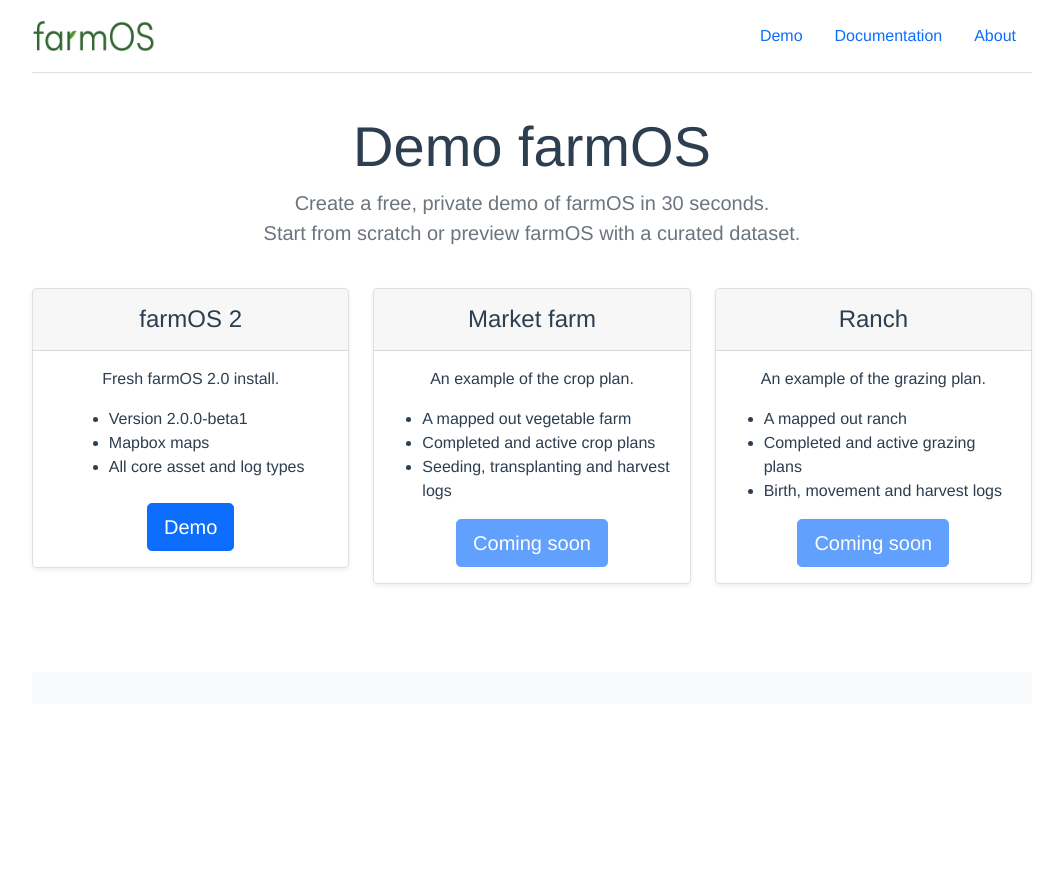
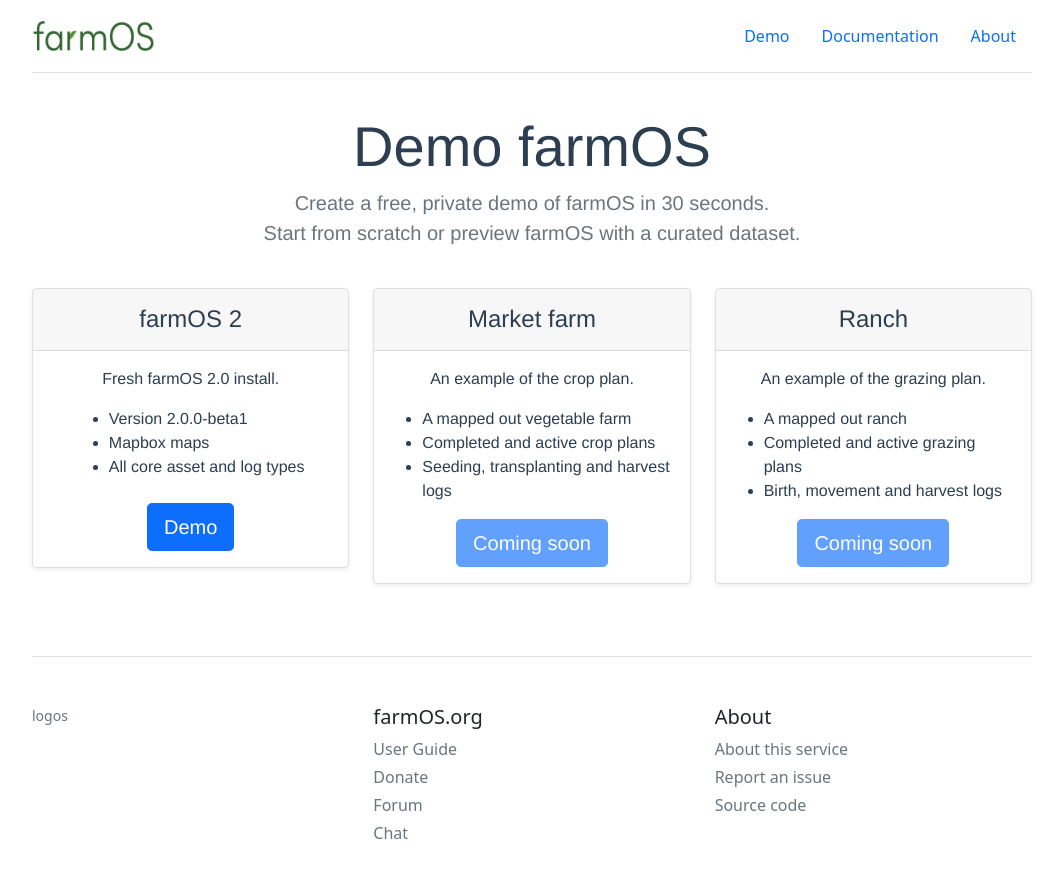
Before and after one commit to paul121/farm-tugboat-demo, a Vue app: page / in a window 1280 px wide. Shown: the top 878 px of the page, without its empty margins (108-1171 px from the left). Before the commit the page ends 800 px from the top, so only its background shows below. Built offline with nearby package versions, Linux system fonts and the light colour scheme.

Commit message:
Add footer.

```diff
--- a/public/index.html
+++ b/public/index.html
@@ -7,16 +7,12 @@
     <link rel="icon" href="<%= BASE_URL %>favicon.ico">
     <title><%= htmlWebpackPlugin.options.title %></title>
   </head>
-  <body class="d-flex flex-column h-100">
+  <body class="d-flex flex-column">
     <noscript>
       <strong>We're sorry but <%= htmlWebpackPlugin.options.title %> doesn't work properly without JavaScript enabled. Please enable it to continue.</strong>
     </noscript>
     <div class="container py-3">
       <div id="app" class="h-100"></div>
-      <footer class="footer mt-auto py-3 bg-light">
-        <div class="container">
-        </div>
-      </footer>
     </div>
   </body>
 </html>
--- a/src/App.vue
+++ b/src/App.vue
@@ -15,6 +15,31 @@
   <main class="flex-shrink-0">
     <router-view/>
   </main>
+
+  <footer class="pt-5 my-md-5 pt-md-5 border-top">
+    <div class="row">
+      <div class="col-12 col-md">
+        <small class="d-block mb-3 text-muted">logos</small>
+      </div>
+      <div class="col-6 col-md">
+        <h5><a href="https://farmos.org">farmOS.org</a></h5>
+        <ul class="list-unstyled text-small">
+          <li class="mb-1"><a href="https://farmos.org/guide/">User Guide</a></li>
+          <li class="mb-1"><a href="https://farmos.org/donate/">Donate</a></li>
+          <li class="mb-1"><a href="https://farmos.discourse.group/">Forum</a></li>
+          <li class="mb-1"><a href="https://riot.im/app/#/room/#farmOS:matrix.org">Chat</a></li>
+        </ul>
+      </div>
+      <div class="col-6 col-md">
+        <h5>About</h5>
+        <ul class="list-unstyled text-small">
+          <li class="mb-1"><router-link to="/about" class="footer-link">About this service</router-link></li>
+          <li class="mb-1"><a class="link-secondary text-decoration-none" href="https://github.com/paul121/farm-tugboat-demo/issues/new">Report an issue</a></li>
+          <li class="mb-1"><a class="link-secondary text-decoration-none" href="https://github.com/paul121/farm-tugboat-demo">Source code</a></li>
+        </ul>
+      </div>
+    </div>
+  </footer>
 </template>
 
 <script>
@@ -28,7 +53,7 @@
   max-width: 1024px;
 }
 
-#app {
+#app main {
   font-family: Avenir, Helvetica, Arial, sans-serif;
   -webkit-font-smoothing: antialiased;
   -moz-osx-font-smoothing: grayscale;
@@ -39,4 +64,13 @@
 img.logo {
   height: 30px;
 }
+
+footer h5 a{
+  color: var(--bs-body-color);
+}
+
+footer a {
+  text-decoration: none!important;
+  color: #6c757d;
+}
 </style>
```
